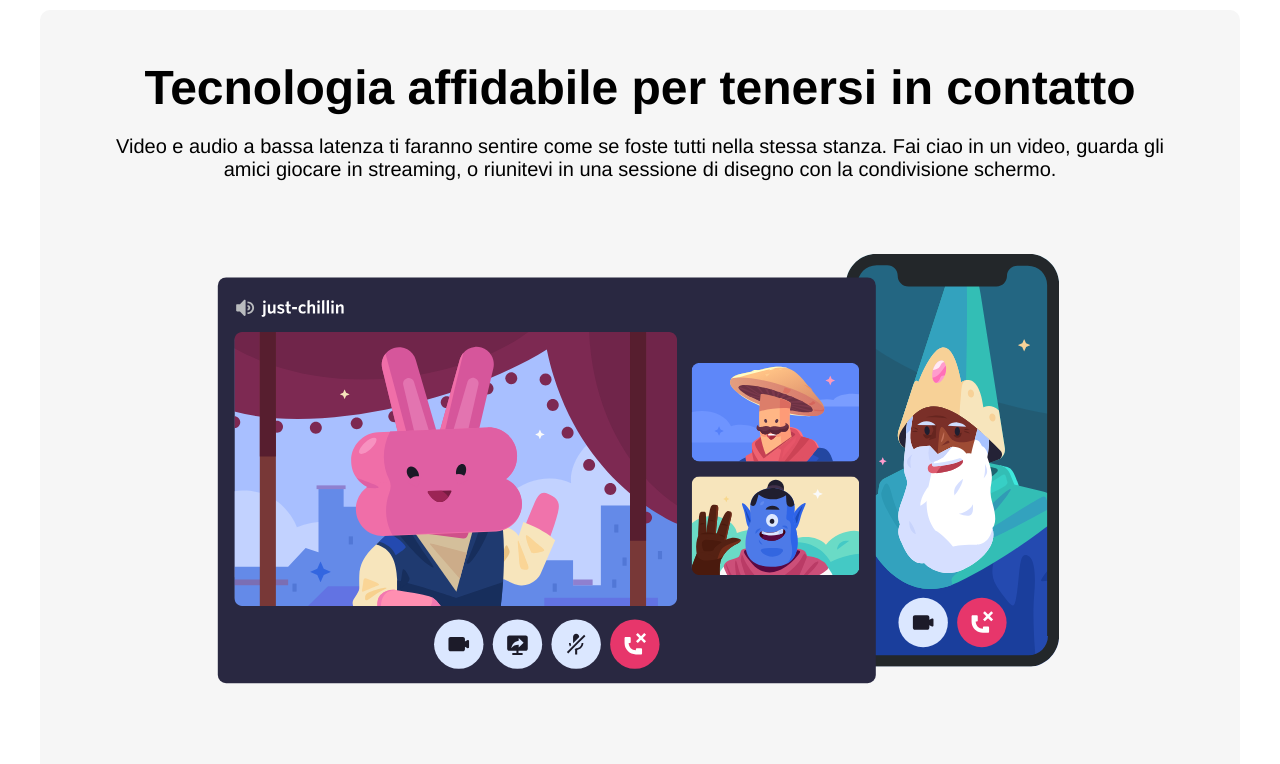
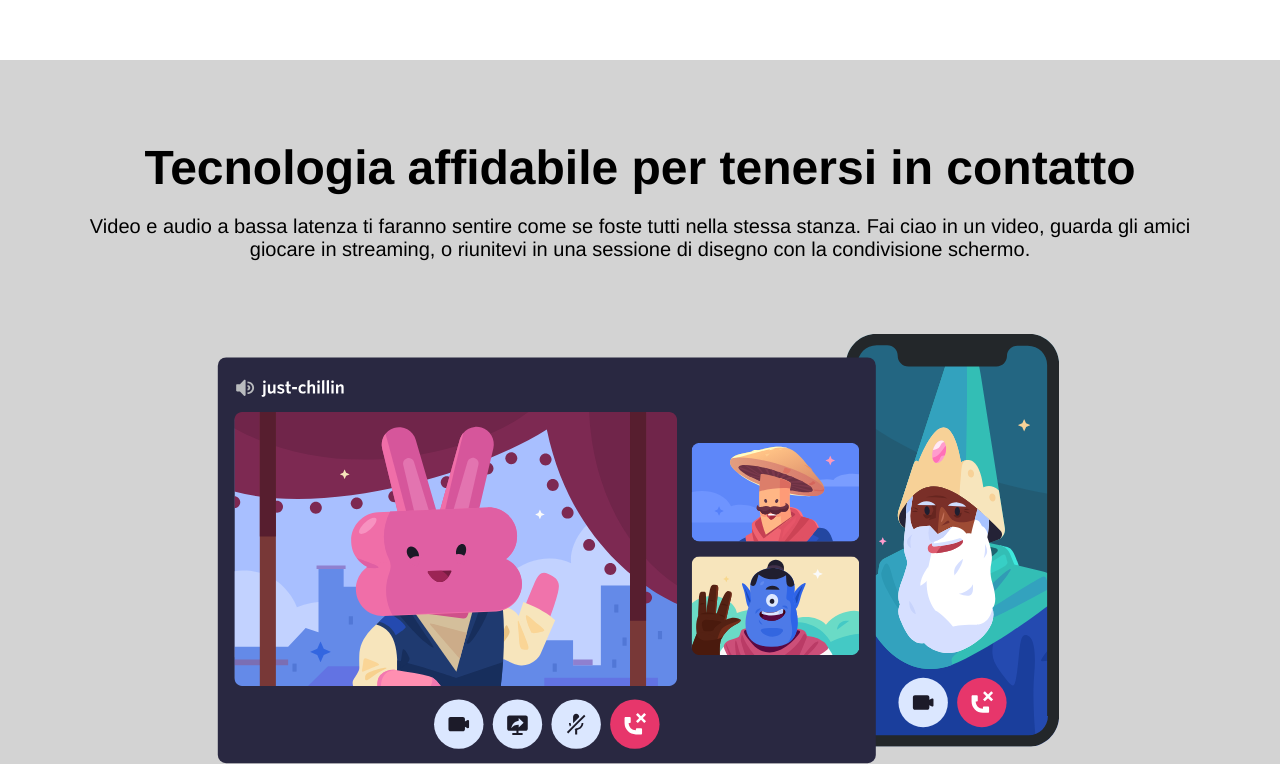
Before and after one commit to Francesco-Matteucci/htmlcss-discord, a plain HTML site: page index.html in a window 1280 px wide. Shown: the part 2418-3182 px from the top of the page. Drawn offline with Linux system fonts and the light colour scheme.

Commit message:
fixing max-width in odds

```diff
--- a/css/style.css
+++ b/css/style.css
@@ -11,7 +11,7 @@ body {
 
 main {
     color: black;
-    max-width: 1200px;
+
 }
 
 /*header*/
@@ -155,10 +155,9 @@ h4 {
     color: #7289DA
 }
 
-.description,
-.tecnology {
-    background-color: #F6F6F6;
-    border-radius: 10px;
+.bg-descr,
+.bg-tecnology {
+    background-color: lightgray;
 }
 
 .line {
@@ -173,10 +172,13 @@ h4 {
 .community,
 .tecnology {
     padding-bottom: 150px;
+    max-width: 1200px;
+
 }
 
 .info {
     gap: 80px;
+    max-width: 1200px;
 }
 
 .inverted {
@@ -193,6 +195,7 @@ h4 {
 
 .tecnology {
     text-align: center;
+    padding: 30px;
 }
 
 
--- a/index.html
+++ b/index.html
@@ -51,6 +51,7 @@
                     semplicemente parlare della tua giornata senza intasare una chat di gruppo.</p>
             </div>
         </div>
+        <div class="bg-descr">
             <div class="description d-flex">
                 <img src="img/item2.svg" alt="item2" class="inverted lightblue-box" title="Descrizione"></img>
                 <div class="pink-box" title="Descrizione">
@@ -58,6 +59,7 @@
                     <p class="item2">Mettiti comodo in un canale vocale quando hai tempo. Gli amici nel tuo server
                         possono vedere che sei
                         lì e unirsi istantaneamente senza dover chiamare.</p>
+                </div>
             </div>
         </div>
         <div class="community d-flex">
@@ -68,12 +70,16 @@
                     personalizzabile. Concedi ai membri poteri speciali, crea canali privati, e molto altro.</p>
             </div>
         </div>
+        <div class="bg-tecnology">
             <div class="tecnology">
                 <h2>Tecnologia affidabile per tenersi in contatto</h2>
-            <p>Video e audio a bassa latenza ti faranno sentire come se foste tutti nella stessa stanza. Fai ciao in un
-                video, guarda gli amici giocare in streaming, o riunitevi in una sessione di disegno con la condivisione
+                <p>Video e audio a bassa latenza ti faranno sentire come se foste tutti nella stessa stanza. Fai ciao in
+                    un
+                    video, guarda gli amici giocare in streaming, o riunitevi in una sessione di disegno con la
+                    condivisione
                     schermo.</p>
                 <img src="img/item4-big.svg" alt="item4" class="tech" title="Tecnologia"></img>
+            </div>
         </div>
         <div class="main-bottom">
             <h2 class="last-title">Pronto per iniziare l'avventura?</h2>
```
Lines whose indentation alone changed are shown as unchanged.
